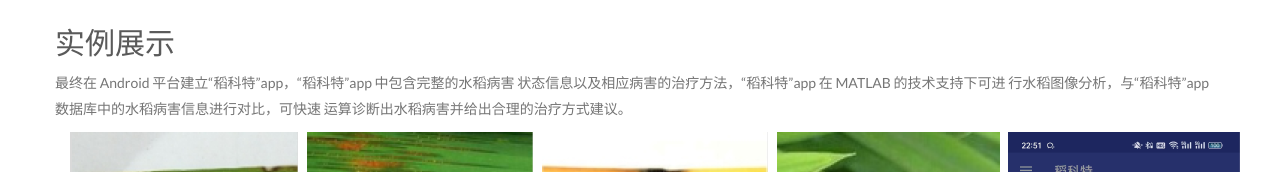
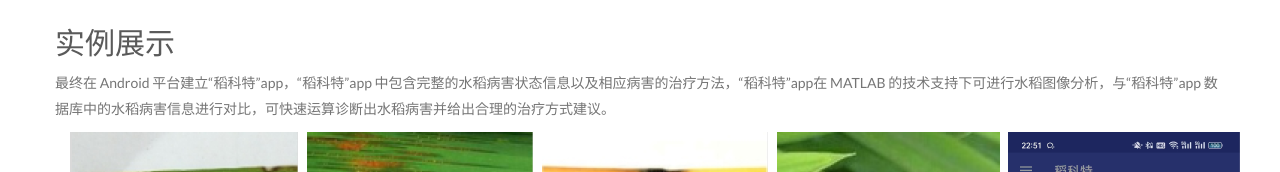
Before and after one commit to moooorty/moooorty.github.io, a plain HTML site: page portfolio-8.html in a window 1280 px wide. Shown: the part 971-1143 px from the top of the page. Drawn offline with Linux system fonts and the light colour scheme.

Commit message:
0905firsit edit

```diff
--- a/portfolio-8.html
+++ b/portfolio-8.html
@@ -25,9 +25,9 @@
         <script src="static/js/modernizr-2.8.3.min.js"></script>
     </head>
     <body>
-        <!--[if lt IE 8]>
+        <!-- [if lt IE 8]>
         <p class="browserupgrade">You are using an <strong>outdated</strong> browser. Please <a href="#">upgrade your browser</a> to improve your experience.</p>
-        <![endif]-->
+        <![endif] -->
         <!-- Add your site or application content here -->
 		<!-- header start -->
 		<header class="hhh">
@@ -178,10 +178,7 @@
 							<div class="row ptb-20">
 								<h2>实例展示</h2>
 								<p>
-									最终在 Android 平台建立“稻科特”app，“稻科特”app 中包含完整的水稻病害
-									状态信息以及相应病害的治疗方法，“稻科特”app 在 MATLAB 的技术支持下可进
-									行水稻图像分析，与“稻科特”app 数据库中的水稻病害信息进行对比，可快速
-									运算诊断出水稻病害并给出合理的治疗方式建议。
+									最终在 Android 平台建立“稻科特”app，“稻科特”app 中包含完整的水稻病害状态信息以及相应病害的治疗方法，“稻科特”app在 MATLAB 的技术支持下可进行水稻图像分析，与“稻科特”app 数据库中的水稻病害信息进行对比，可快速运算诊断出水稻病害并给出合理的治疗方式建议。
 								</p>
 								<div class="col-md-8">
 									<img src="static/image/稻科特大图.png" alt="">
```
